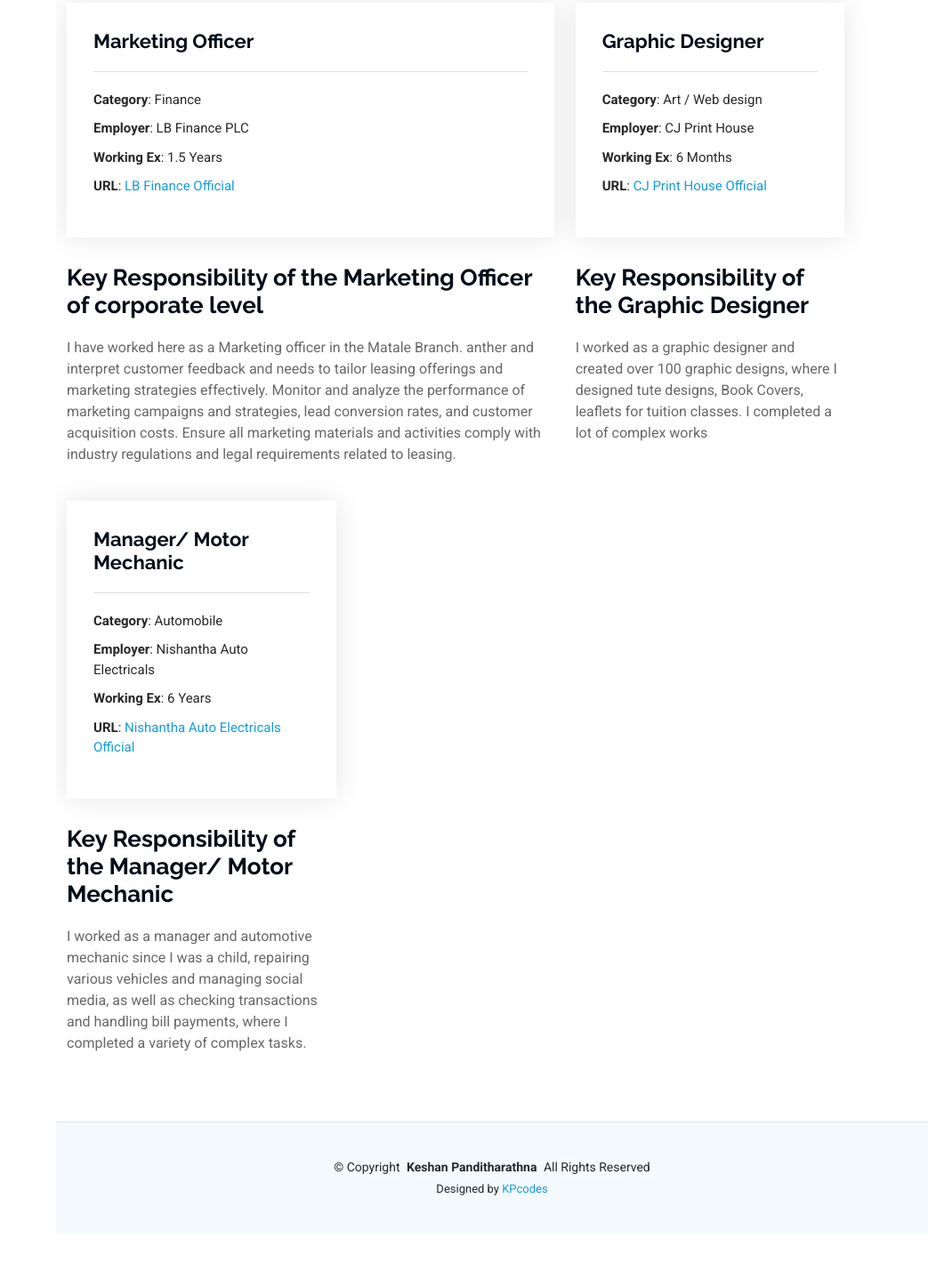
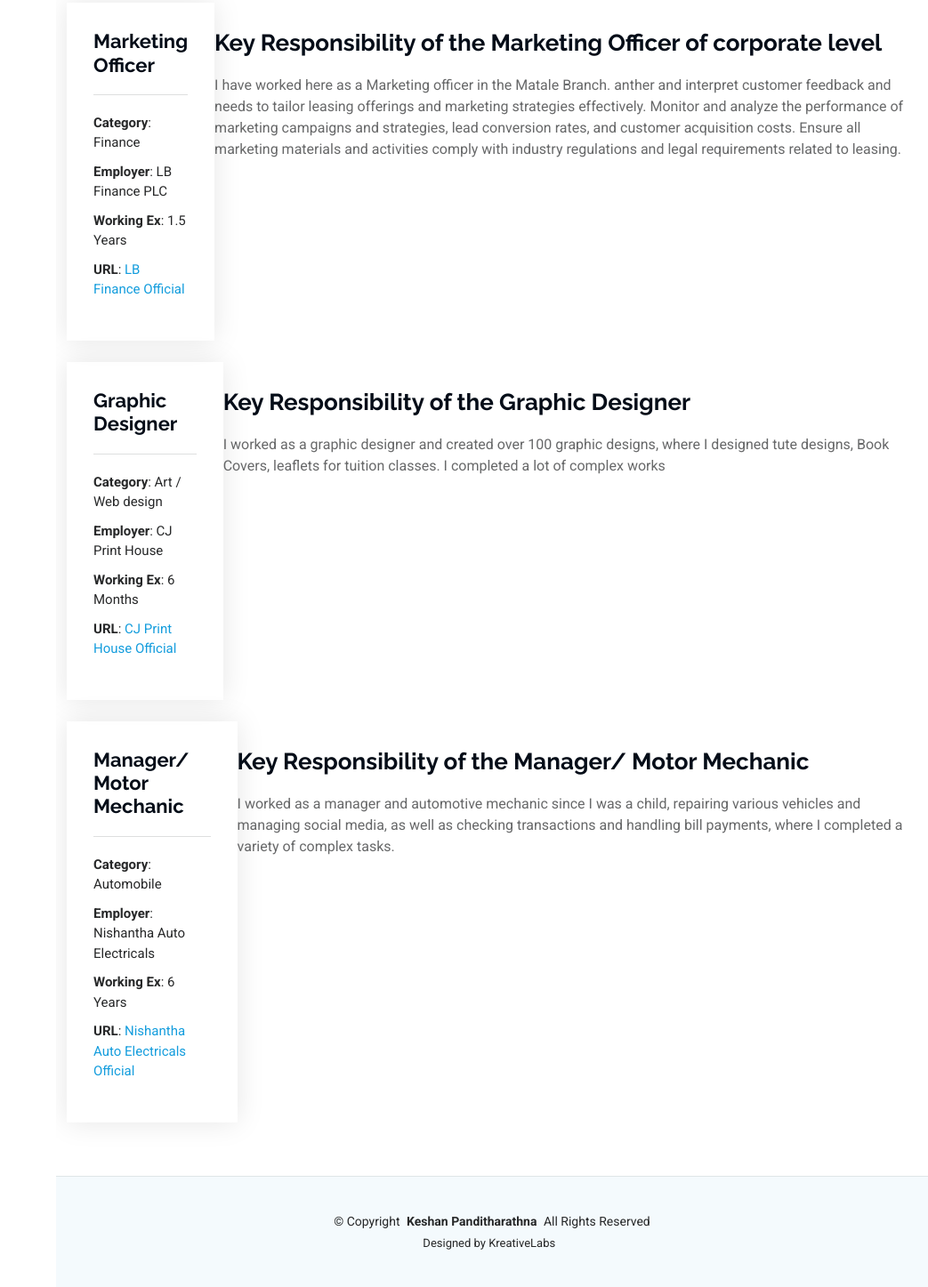
Before and after one commit to Keshpro/keshan, a plain HTML site: page portfolio-details.html in a window 1280 px wide. Shown: the part 833-2280 px from the top of the page at 89% size, without its empty margins (237-1280 px from the left). Before the commit the page ends 2220 px from the top, so only its background shows below. Drawn offline with Linux system fonts and the light colour scheme.

Commit message:
Add files via upload

```diff
--- a/portfolio-details.html
+++ b/portfolio-details.html
@@ -75,7 +75,7 @@
       </div>
     </div><!--End Page Title >
 
-    <!-- Portfolio Details Section -->
+    <-- Portfolio Details Section -->
     <section id="portfolio-details" class="portfolio-details section">
 
       <div class="container" data-aos="fade-up" data-aos-delay="100">
@@ -124,7 +124,7 @@
             </div>
           </div>
 
-          <div class="col-lg-7">
+          <div class="col-lg-12 d-flex justif-content-center">
             <div class="portfolio-info" data-aos="fade-up" data-aos-delay="200">
               <h3>Marketing Officer</h3>
               <ul>
@@ -146,7 +146,7 @@ industry regulations and legal requirements related to leasing.
               </p>
             </div>
           </div>
-          <div class="col-lg-4">
+          <div class="col-lg-12 d-flex justif-content-center">
             <div class="portfolio-info" data-aos="fade-up" data-aos-delay="200">
               <h3>Graphic Designer</h3>
               <ul>
@@ -164,7 +164,7 @@ industry regulations and legal requirements related to leasing.
               </p>
             </div>
           </div>
-          <div class="col-lg-4">
+          <div class="col-lg-12 d-flex justif-content-center">
             <div class="portfolio-info" data-aos="fade-up" data-aos-delay="200">
               <h3>Manager/ Motor Mechanic</h3>
               <ul>
@@ -208,7 +208,7 @@ industry regulations and legal requirements related to leasing.
         <!-- You can delete the links only if you've purchased the pro version. -->
         <!-- Licensing information: https://bootstrapmade.com/license/ -->
         <!-- Purchase the pro version with working PHP/AJAX contact form: [buy-url] -->
-        Designed by <a href="https://bootstrapmade.com/">KPcodes</a>
+Designed by KreativeLabs <a href="https://linkedin.com/keshanpanditharathna">&nbsp;</a>
       </div>
     </div>
 
```
